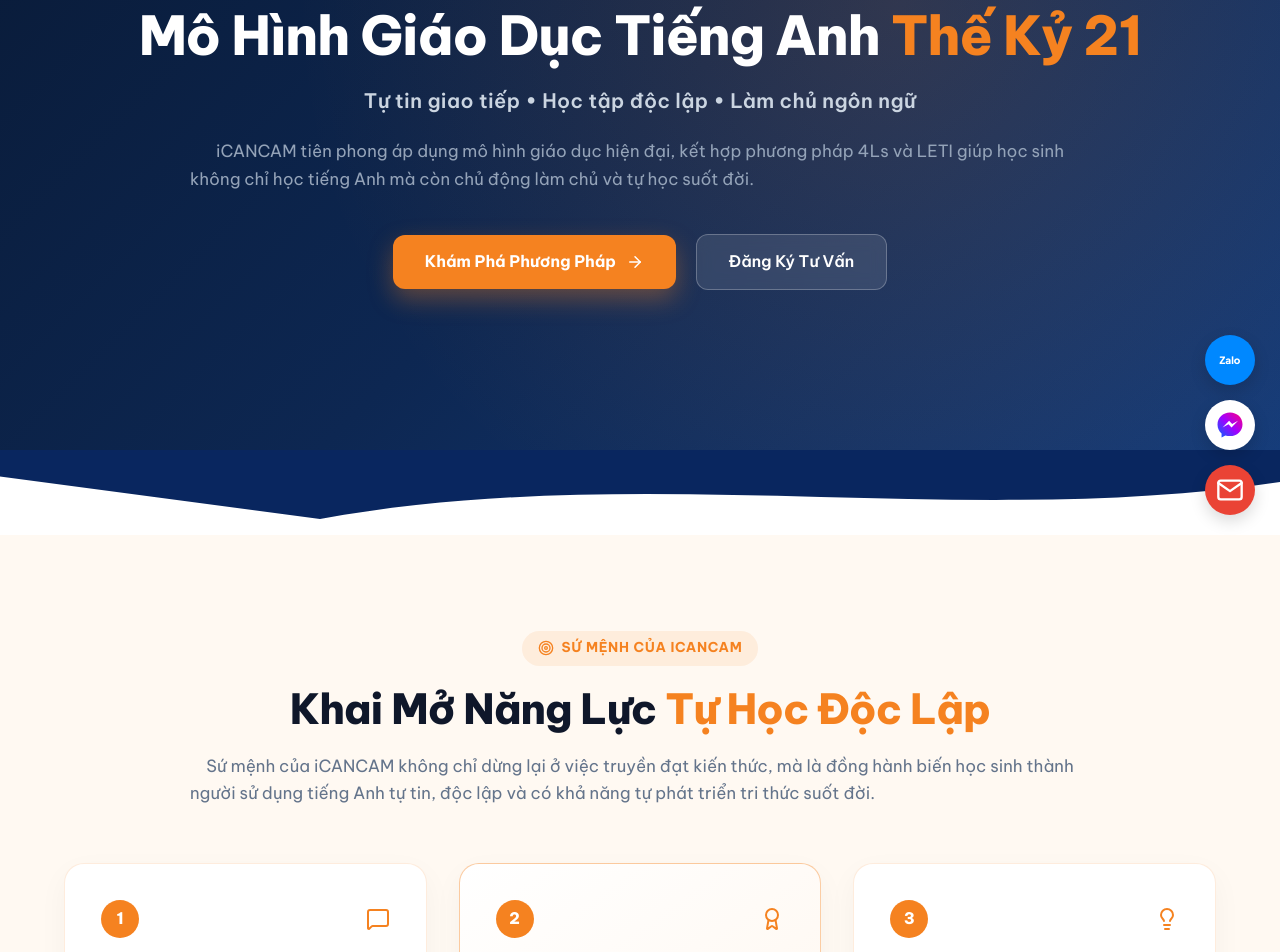
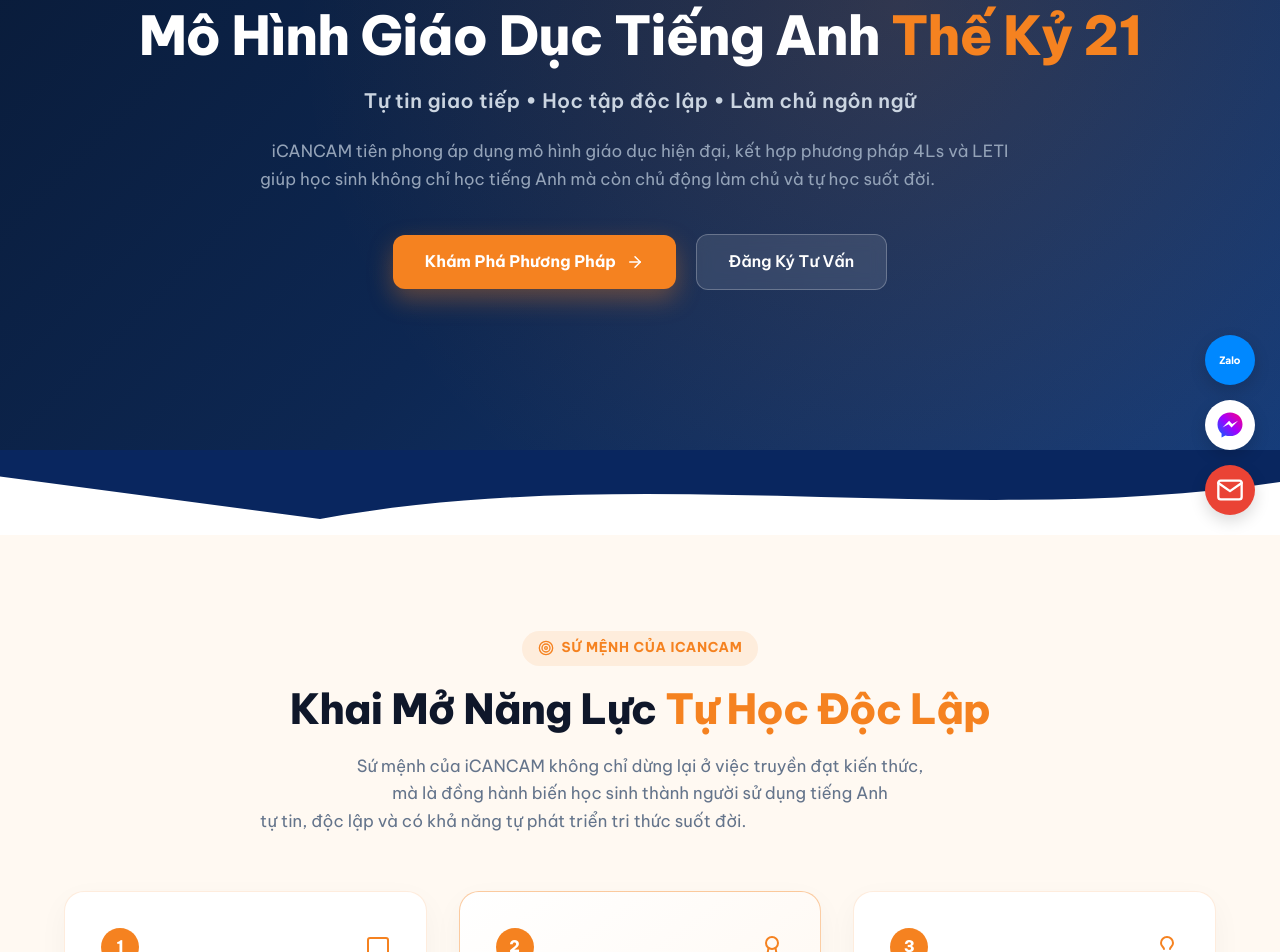
Before and after one commit to ThQNam6105/iCAM-Web, a React (Vite) app: page /about in a window 1280 px wide. Shown: the part 260-1212 px from the top of the page. Built offline with nearby package versions, Linux system fonts and the light colour scheme.

Commit message:
fix(typography): apply text-wrap balance with max-width 760px to all paragraph descriptions

```diff
--- a/src/content/vi.ts
+++ b/src/content/vi.ts
@@ -161,10 +161,10 @@
     out6Desc: 'Sẵn sàng hội nhập và kết nối với thế giới.',
     storyTag: 'HÀNH TRÌNH ĐỔI MỚI',
     storyTitle: 'Tiên Phong Giáo Dục Tại Hóc Môn & Quận 12',
-    storyP1: 'Với kinh nghiệm tích lũy trong giảng dạy tiếng Anh, iCANCAM không ngừng nghiên cứu và đổi mới nhằm mang mô hình giáo dục tiên phong thế kỷ 21 tới học sinh tại Hóc Môn và Quận 12.',
-    storyP2: 'Chúng tôi tin rằng mỗi học sinh đều có tiềm năng lớn để trở thành một người sử dụng tiếng Anh thành thạo và tự lập. Bằng sự kết hợp giữa 4Ls + LETI và công nghệ lớp học thông minh, iCANCAM cam kết xây dựng môi trường học tập cảm hứng nhất.',
+    storyP1: 'Với kinh nghiệm tích lũy trong giảng dạy tiếng\u00A0Anh, iCANCAM không ngừng nghiên cứu và đổi mới nhằm mang mô hình giáo dục tiên phong thế\u00A0kỷ\u00A021 tới học sinh tại Hóc\u00A0Môn và Quận\u00A012.',
+    storyP2: 'Chúng tôi tin rằng mỗi học sinh đều có tiềm năng lớn để trở thành một người sử dụng tiếng\u00A0Anh thành\u00A0thạo và tự lập. Bằng sự kết hợp giữa 4Ls\u00A0+\u00A0LETI và công nghệ lớp học thông minh, iCANCAM cam kết xây dựng môi trường học tập cảm hứng nhất.',
     ctaTitle: 'Sẵn Sàng Cùng iCANCAM Làm Chủ Tiếng Anh?',
-    ctaDesc: 'Hãy để con bạn trải nghiệm mô hình giáo dục hiện đại, kích hoạt khả năng tự học độc lập và tự tin giao tiếp ngay hôm nay.',
+    ctaDesc: 'Hãy để con bạn trải nghiệm mô hình giáo dục hiện đại, kích hoạt khả năng tự\u00A0học độc\u00A0lập và tự tin giao tiếp ngay hôm nay.',
     ctaPrimaryBtn: 'Đăng Ký Tư Vấn Ngay',
     ctaSecondaryBtn: 'Xem Chương Trình Học',
   },
--- a/src/pages/About/About.module.css
+++ b/src/pages/About/About.module.css
@@ -98,10 +98,10 @@
   font-size: 1.05rem;
   line-height: 1.7;
   color: #94a3b8;
-  max-width: 900px;
+  max-width: 760px;
   margin: 0 auto 2.5rem auto;
   text-align: center;
-  text-wrap: pretty;
+  text-wrap: balance;
 }
 
 .heroActions {
@@ -235,9 +235,11 @@
   font-size: 1.05rem;
   color: #64748b;
   line-height: 1.65;
-  text-wrap: pretty;
+  text-wrap: balance;
   text-align: center;
-  max-width: 900px;
+  max-width: 760px;
+  margin-left: auto;
+  margin-right: auto;
 }
 
 /* ==========================================
@@ -838,6 +840,11 @@
   color: #cbd5e1;
   line-height: 1.8;
   margin-bottom: 1.25rem;
+  text-wrap: balance;
+  max-width: 760px;
+  margin-left: auto;
+  margin-right: auto;
+  text-align: center;
 }
 
 /* ==========================================
@@ -870,6 +877,8 @@
   max-width: 680px;
   margin: 0 auto 2.5rem auto;
   line-height: 1.6;
+  text-wrap: balance;
+  text-align: center;
 }
 
 .ctaButtons {
--- a/src/pages/Careers/Careers.module.css
+++ b/src/pages/Careers/Careers.module.css
@@ -84,10 +84,10 @@
   font-size: 1.1rem;
   line-height: 1.7;
   color: #cbd5e1 !important;
-  max-width: 900px;
+  max-width: 760px;
   margin: 0 auto 3rem auto;
   text-align: center;
-  text-wrap: pretty;
+  text-wrap: balance;
 }
 
 /* Category Filter Bar */
--- a/src/pages/Contact/Contact.module.css
+++ b/src/pages/Contact/Contact.module.css
@@ -84,10 +84,10 @@
   font-size: 1.1rem;
   line-height: 1.7;
   color: #cbd5e1 !important;
-  max-width: 900px;
+  max-width: 760px;
   margin: 0 auto 2.5rem auto;
   text-align: center;
-  text-wrap: pretty;
+  text-wrap: balance;
 }
 
 .quickContactRow {
--- a/src/pages/Curriculum/Curriculum.module.css
+++ b/src/pages/Curriculum/Curriculum.module.css
@@ -84,10 +84,10 @@
   font-size: 1.1rem;
   line-height: 1.7;
   color: #cbd5e1 !important;
-  max-width: 900px;
+  max-width: 760px;
   margin: 0 auto 3rem auto;
   text-align: center;
-  text-wrap: pretty;
+  text-wrap: balance;
 }
 
 /* Category Filter Bar */
--- a/src/pages/FAQ/FAQ.module.css
+++ b/src/pages/FAQ/FAQ.module.css
@@ -84,10 +84,10 @@
   font-size: 1.1rem;
   line-height: 1.7;
   color: #cbd5e1 !important;
-  max-width: 900px;
+  max-width: 760px;
   margin: 0 auto 2.5rem auto;
   text-align: center;
-  text-wrap: pretty;
+  text-wrap: balance;
 }
 
 /* Interactive Search Box */
--- a/src/pages/News/News.module.css
+++ b/src/pages/News/News.module.css
@@ -84,10 +84,10 @@
   font-size: 1.1rem;
   line-height: 1.7;
   color: #cbd5e1 !important;
-  max-width: 900px;
+  max-width: 760px;
   margin: 0 auto 2.5rem auto;
   text-align: center;
-  text-wrap: pretty;
+  text-wrap: balance;
 }
 
 /* Category Filter Bar */
```
